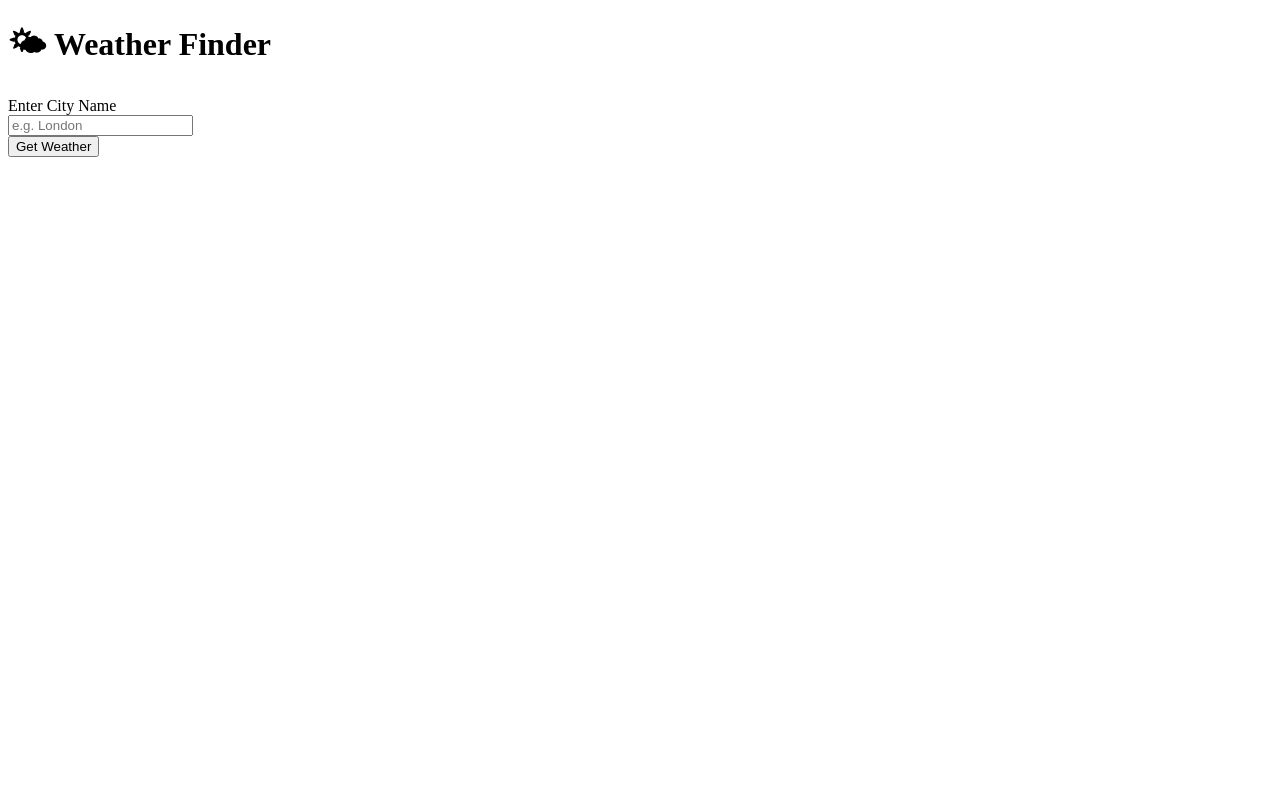
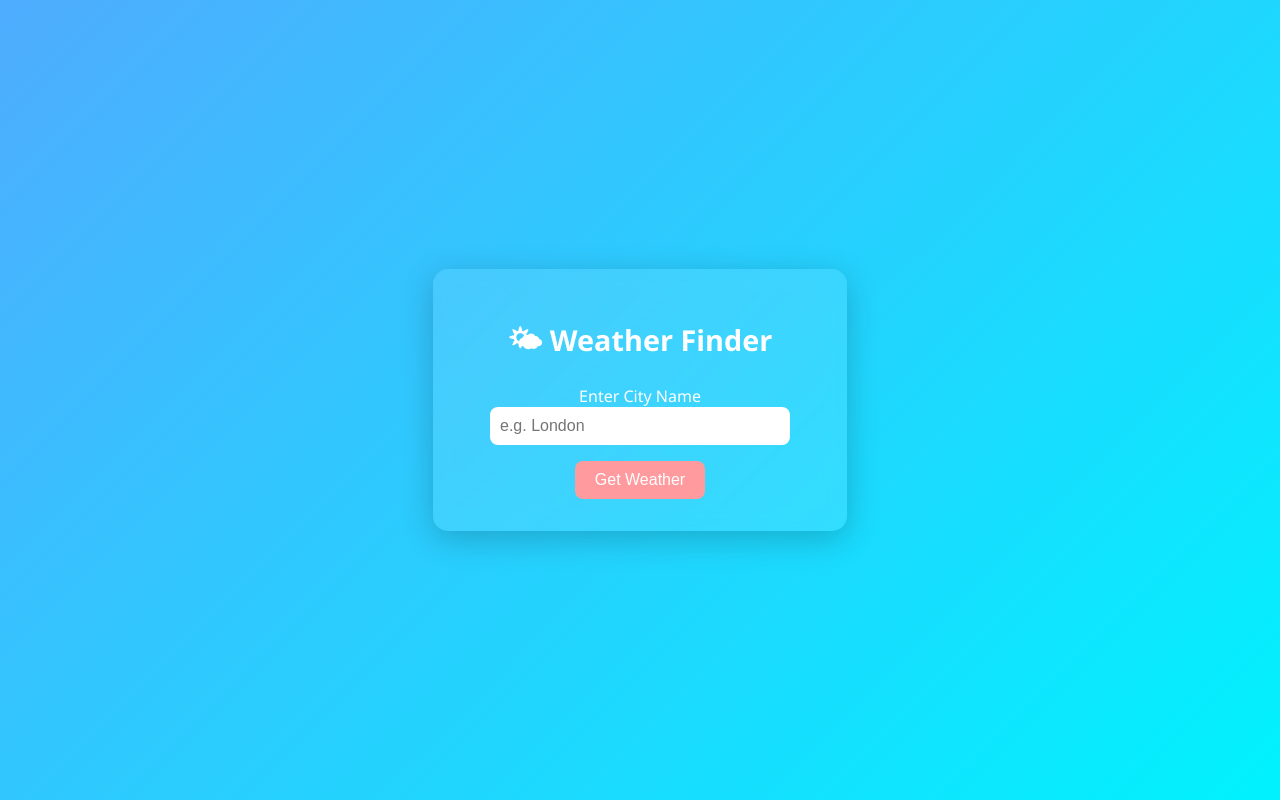
Before and after one commit to Abhi1921-creator/weather-app, a website: page index.html in a window 1280 px wide. Drawn offline with Linux system fonts and the light colour scheme; files that its build step writes are made by us from their sources.

Commit message:
Fix public folder structure and CSS link

```diff
--- a/index.html
+++ b/index.html
@@ -4,7 +4,7 @@
     <meta charset="UTF-8">
     <meta name="viewport" content="width=device-width, initial-scale=1.0">
     <title>Weather App</title>
-    <link rel="stylesheet" href="styles.css">
+    <link rel="stylesheet" href="/css/styles.css">
 </head>
 <body>
     <div class="container">
```
